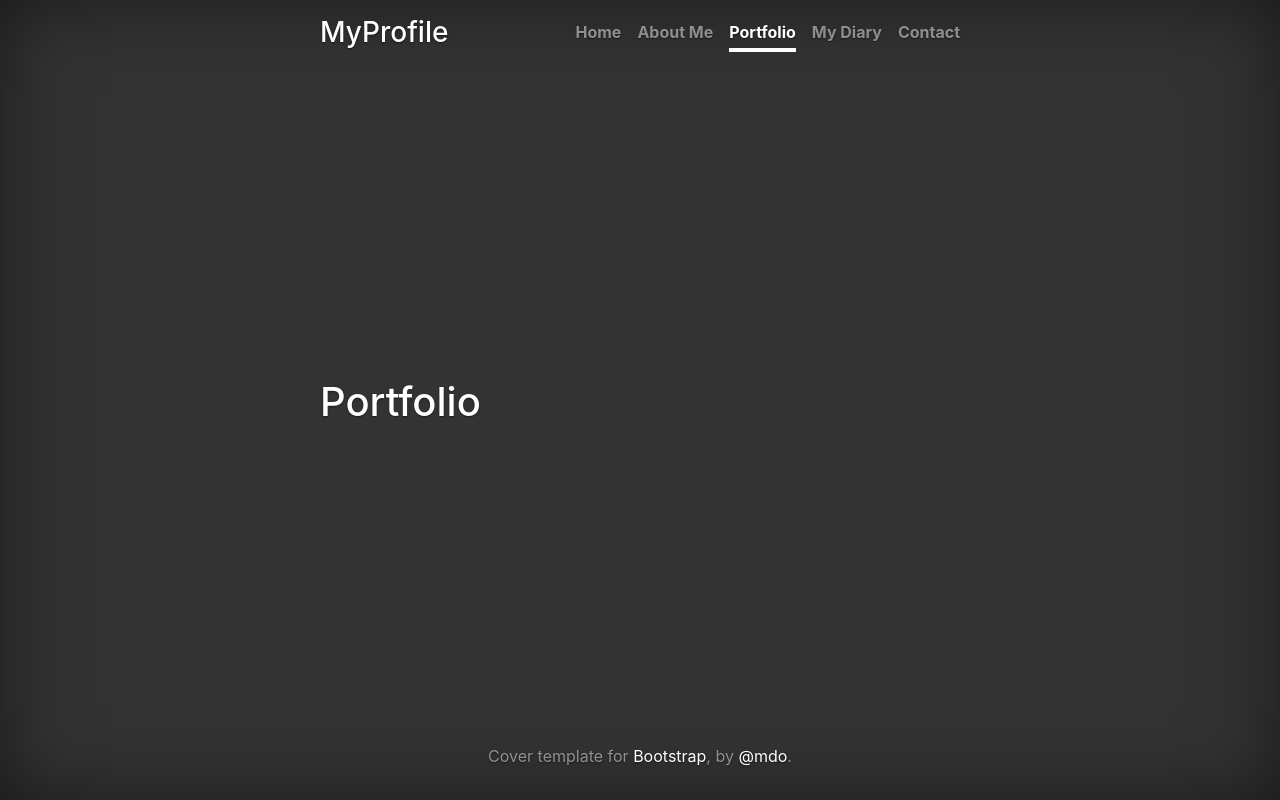
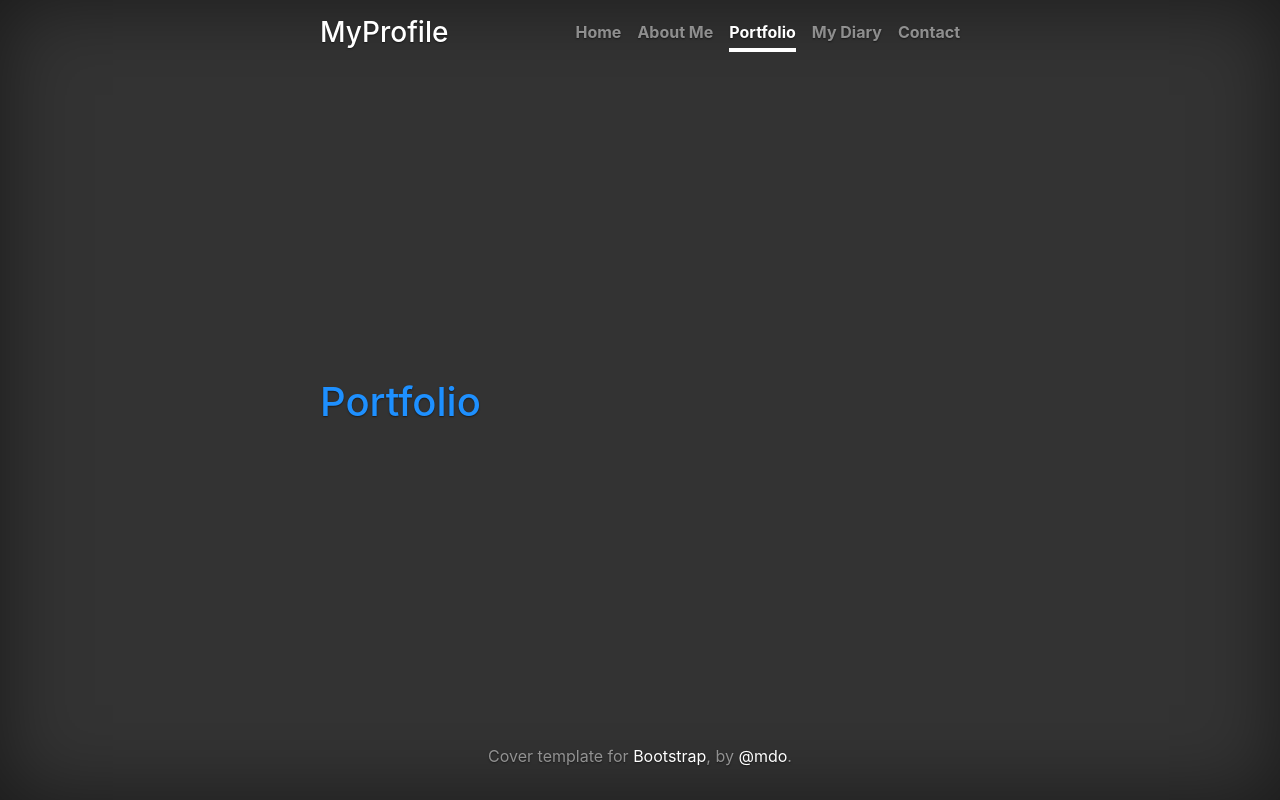
Before and after one commit to Dahrahcme/MyProfile, a plain HTML site: page pages/portfolio.html in a window 1280 px wide. Drawn offline with nearby package versions, Linux system fonts and the light colour scheme.

Commit message:
Update portfolio.html

```diff
--- a/pages/portfolio.html
+++ b/pages/portfolio.html
@@ -2,6 +2,11 @@
 <html lang="en">
 
 <head>
+<style>
+h1 {
+	color: dodgerblue;
+	}
+	</style>
     <meta charset="utf-8">
     <meta name="viewport" content="width=device-width, initial-scale=1, shrink-to-fit=no">
     <meta name="description" content="">
```
